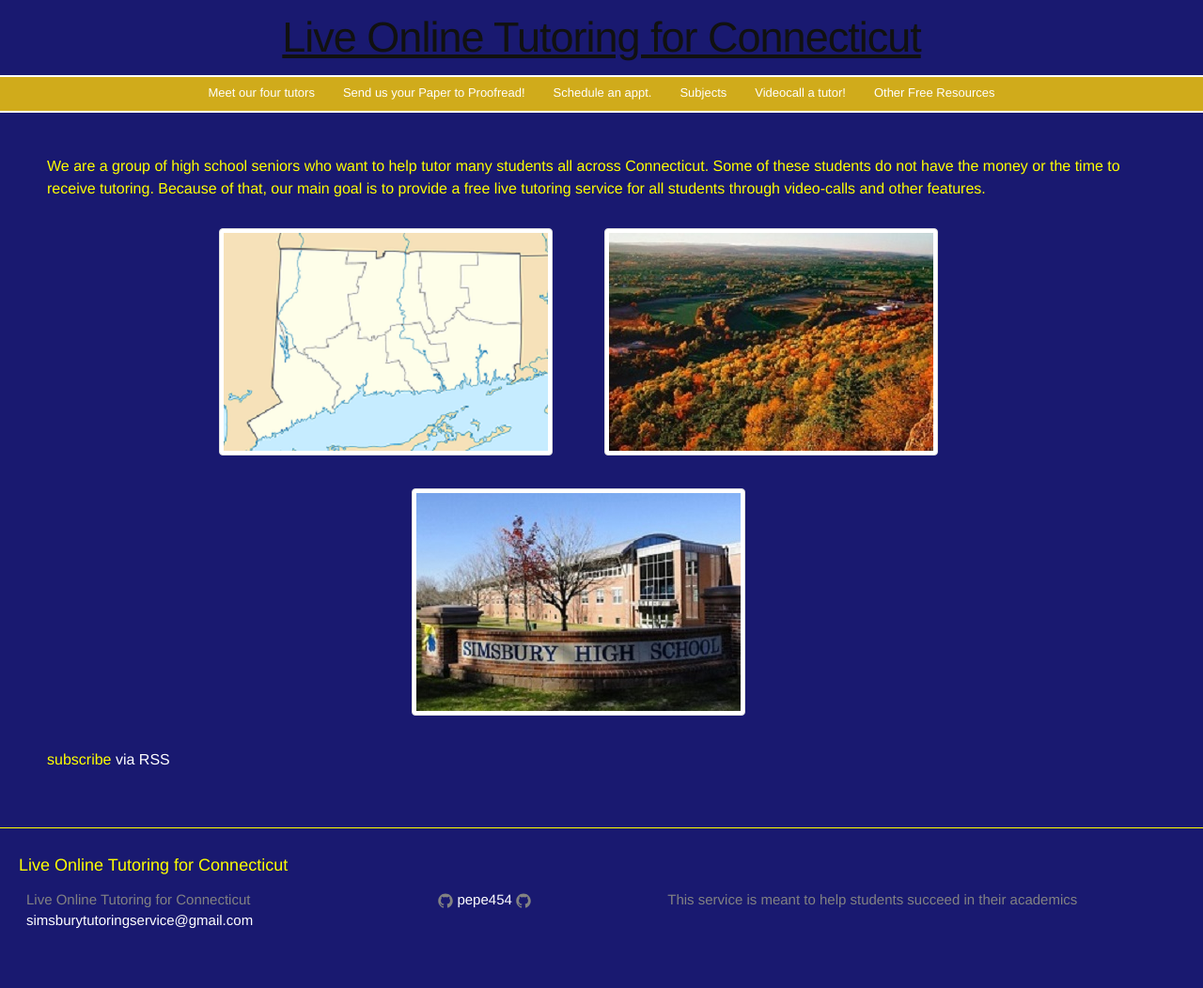
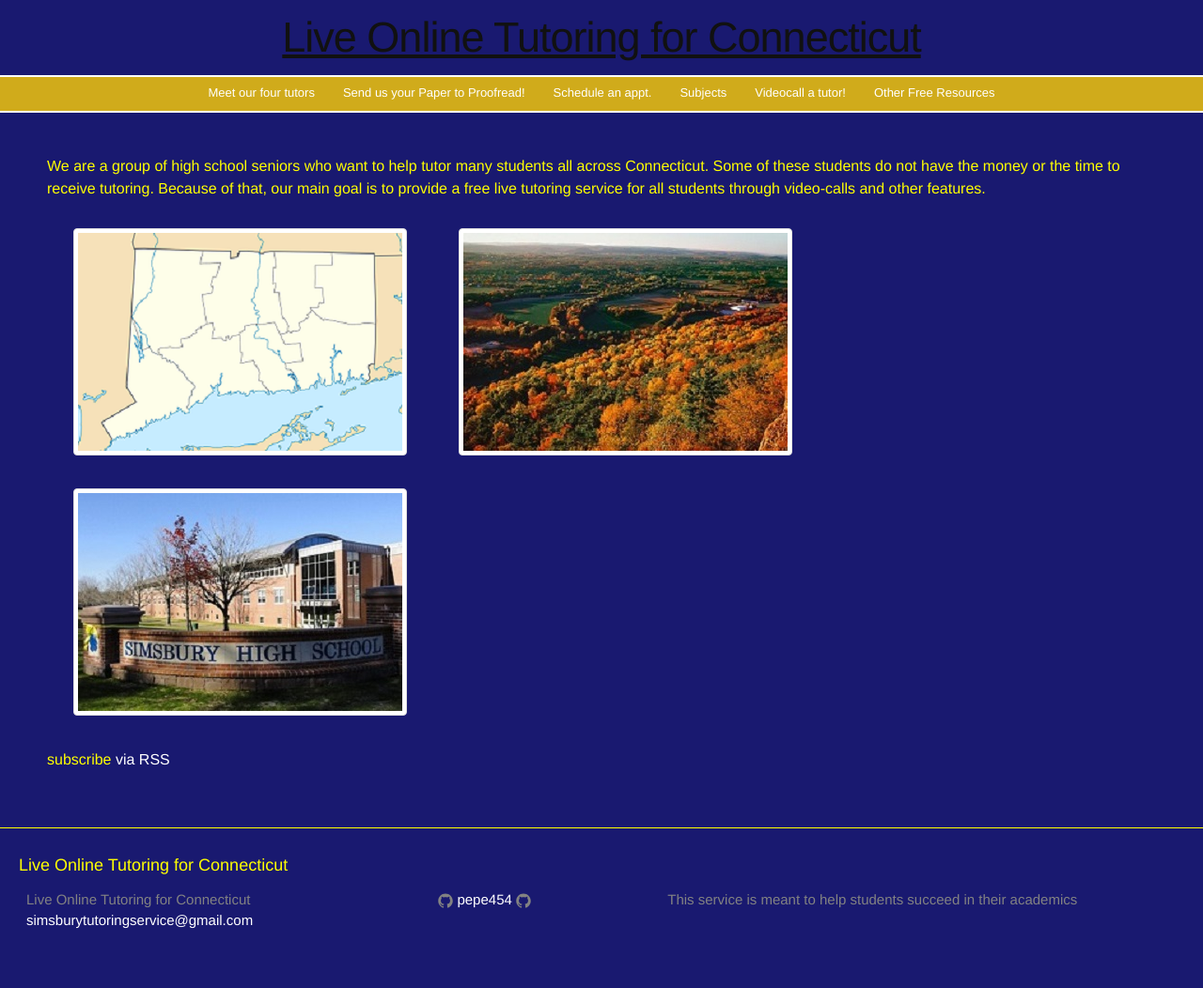
Before and after one commit to pepe454/pepe454.github.io, a Jekyll site: the page built from index.html, in a window 1280 px wide. Shown: the whole page at 94% size. Built offline with Jekyll 4.4.1, drawn with Linux system fonts in a browser that asks for light colours; the list of posts is cut into pages by our own code.

Commit message:
Update _layout.scss

```diff
--- a/_sass/_layout.scss
+++ b/_sass/_layout.scss
@@ -113,7 +113,7 @@
  .gallery {
     display: flex;
     flex-wrap: wrap;
-    justify-content: center;
+    margin-left: 28px;
     margin-top: 25px;
  }
 
```
